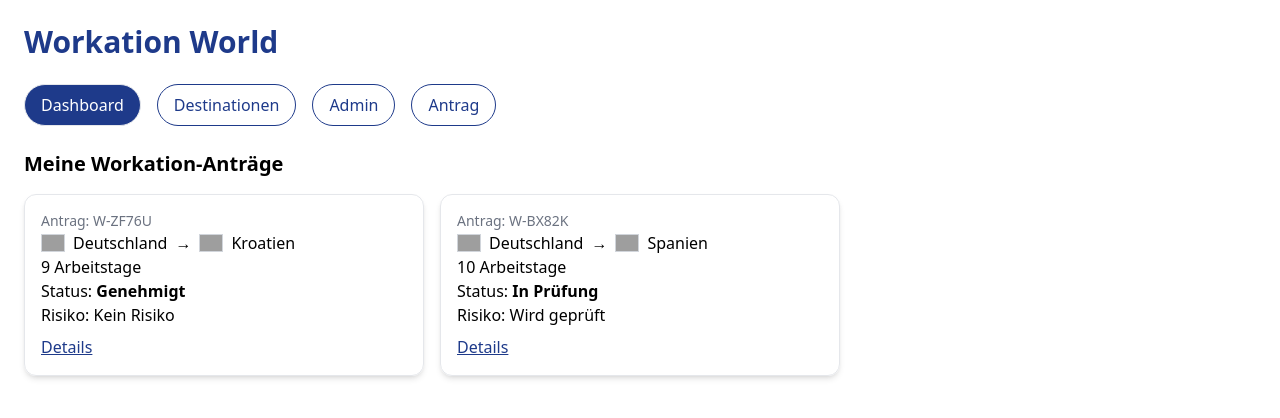
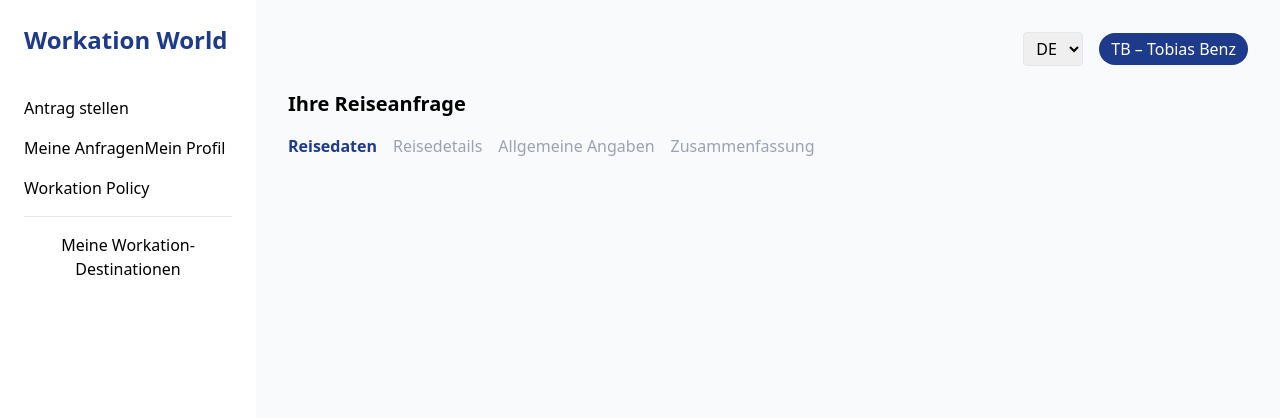
Before and after one commit to WorkationTobias/workation-prototype, a Next.js app: page / in a window 1280 px wide. Shown: the top 418 px of the page. Built offline with nearby package versions, Linux system fonts and the light colour scheme; grey boxes are pictures that could not be loaded.

Commit message:
Add files via upload

```diff
--- a/pages/index.js
+++ b/pages/index.js
@@ -1,131 +1,120 @@
 import Head from "next/head"
-import { useState } from "react"
+import { useEffect, useState } from "react"
 
 export default function Home() {
-  const [activeTab, setActiveTab] = useState("dashboard")
+  const [activeTab, setActiveTab] = useState("antrag")
+  const [step, setStep] = useState(1)
   const [form, setForm] = useState({
-    vorname: "",
-    nachname: "",
-    reiseziel: "",
+    land: "",
     start: "",
     ende: "",
-    arbeitstage: 0
+    arbeitstage: 0,
+    vertrag: false,
+    familie: false,
+    sensibel: [],
+    steuerpflicht: false,
+    bankkonto: false,
+    tageVorher: 0,
+    bestaetigung: false
   })
+  const [submitted, setSubmitted] = useState(false)
 
   const handleChange = (e) => {
-    const { name, value } = e.target
-    setForm((prev) => ({ ...prev, [name]: value }))
+    const { name, value, type, checked } = e.target
+    if (type === "checkbox") {
+      if (name === "sensibel") {
+        setForm((prev) => {
+          const values = new Set(prev.sensibel)
+          if (checked) values.add(value)
+          else values.delete(value)
+          return { ...prev, sensibel: Array.from(values) }
+        })
+      } else {
+        setForm((prev) => ({ ...prev, [name]: checked }))
+      }
+    } else if (type === "radio") {
+      const parsed = value === "true"
+      setForm((prev) => ({ ...prev, [name]: parsed }))
+    } else {
+      setForm((prev) => ({ ...prev, [name]: value }))
+    }
   }
 
   const handleSubmit = (e) => {
     e.preventDefault()
-    alert("Antrag erfolgreich eingereicht! (Demo)")
+    setSubmitted(true)
+    setActiveTab("meine-anfragen")
   }
 
-  const applications = [
-    {
-      id: "W-ZF76U",
-      from: { code: "de", name: "Deutschland" },
-      to: { code: "hr", name: "Kroatien" },
-      days: 9,
-      status: "Genehmigt",
-      risk: "Kein Risiko"
-    },
-    {
-      id: "W-BX82K",
-      from: { code: "de", name: "Deutschland" },
-      to: { code: "es", name: "Spanien" },
-      days: 10,
-      status: "In Prüfung",
-      risk: "Wird geprüft"
-    }
-  ]
+  return (
+    <div className="flex min-h-screen">
+      <aside className="w-64 bg-white shadow-md p-6 space-y-4">
+        <h1 className="text-2xl font-bold text-blue-900 mb-6">Workation World</h1>
+        <button onClick={() => setActiveTab("antrag")}>Antrag stellen</button>
+        <button onClick={() => setActiveTab("meine-anfragen")}>Meine Anfragen</button>
+        <button onClick={() => setActiveTab("profil")}>Mein Profil</button>
+        <button onClick={() => setActiveTab("policy")}>Workation Policy</button>
+        <div className="border-t pt-4">
+          <button onClick={() => setActiveTab("destinationen")}>Meine Workation-Destinationen</button>
+        </div>
+      </aside>
 
-  const flagUrl = (code) => `https://flagcdn.com/w40/${code.toLowerCase()}.png`
+      <main className="flex-1 bg-gray-50 p-8">
+        <div className="flex justify-end items-center space-x-4 mb-6">
+          <select className="border px-2 py-1 rounded">
+            <option>DE</option>
+            <option>EN</option>
+          </select>
+          <div className="bg-blue-900 text-white px-3 py-1 rounded-full">TB – Tobias Benz</div>
+        </div>
 
-  return (
-    <div className="p-6 bg-white min-h-screen font-sans">
-      <Head>
-        <title>Workation World</title>
-      </Head>
+        {activeTab === "antrag" && (
+          <div className="max-w-2xl">
+            <h2 className="text-xl font-semibold mb-4">Ihre Reiseanfrage</h2>
+            <div className="flex space-x-4 mb-6">
+              <span className={step >= 1 ? "font-semibold text-blue-900" : "text-gray-400"}>Reisedaten</span>
+              <span className={step >= 2 ? "font-semibold text-blue-900" : "text-gray-400"}>Reisedetails</span>
+              <span className={step >= 3 ? "font-semibold text-blue-900" : "text-gray-400"}>Allgemeine Angaben</span>
+              <span className={step === 4 ? "font-semibold text-blue-900" : "text-gray-400"}>Zusammenfassung</span>
+            </div>
 
-      <h1 className="text-3xl font-bold text-blue-900 mb-6">Workation World</h1>
+            {step === 4 && (
+              <form onSubmit={handleSubmit} className="space-y-4">
+                <h3>Zusammenfassung</h3>
+                <p><strong>Land:</strong> {form.land}</p>
+                <p><strong>Dauer:</strong> {form.start} bis {form.ende}</p>
+                <p><strong>Arbeitstage:</strong> {form.arbeitstage}</p>
+                <p><strong>Vertraglich tätig:</strong> {form.vertrag ? "Ja" : "Nein"}</p>
+                <p><strong>Familie vor Ort:</strong> {form.familie ? "Ja" : "Nein"}</p>
+                <p><strong>Daten-Sensibilität:</strong> {form.sensibel.join(", ")}</p>
+                <p><strong>Steuerpflicht:</strong> {form.steuerpflicht ? "Ja" : "Nein"}</p>
+                <p><strong>Bankkonto:</strong> {form.bankkonto ? "Ja" : "Nein"}</p>
+                <p><strong>Vorherige Aufenthaltstage:</strong> {form.tageVorher}</p>
+                <label><input type="checkbox" name="bestaetigung" checked={form.bestaetigung} onChange={handleChange} /> Ich bestätige die Angaben</label>
+                <button type="submit" className="btn">Absenden</button>
+              </form>
+            )}
+          </div>
+        )}
 
-      <div className="flex space-x-4 mb-6">
-        <button onClick={() => setActiveTab("dashboard")} className={`px-4 py-2 rounded-full border ${activeTab === "dashboard" ? "bg-blue-900 text-white" : "border-blue-900 text-blue-900"}`}>Dashboard</button>
-        <button onClick={() => setActiveTab("destinationen")} className={`px-4 py-2 rounded-full border ${activeTab === "destinationen" ? "bg-blue-900 text-white" : "border-blue-900 text-blue-900"}`}>Destinationen</button>
-        <button onClick={() => setActiveTab("admin")} className={`px-4 py-2 rounded-full border ${activeTab === "admin" ? "bg-blue-900 text-white" : "border-blue-900 text-blue-900"}`}>Admin</button>
-        <button onClick={() => setActiveTab("antrag")} className={`px-4 py-2 rounded-full border ${activeTab === "antrag" ? "bg-blue-900 text-white" : "border-blue-900 text-blue-900"}`}>Antrag</button>
-      </div>
-
-      {activeTab === "dashboard" && (
-        <>
-          <h2 className="text-xl font-semibold mb-4">Meine Workation-Anträge</h2>
-          <div className="grid grid-cols-1 md:grid-cols-2 lg:grid-cols-3 gap-4">
-            {applications.map((app) => (
-              <div key={app.id} className="border rounded-xl p-4 shadow-md">
-                <p className="text-sm text-gray-500">Antrag: {app.id}</p>
-                <p className="font-medium flex items-center space-x-2">
-                  <img src={flagUrl(app.from.code)} alt={app.from.name} className="w-6 h-auto inline border border-gray-300" />
-                  <span>{app.from.name}</span>
-                  <span>→</span>
-                  <img src={flagUrl(app.to.code)} alt={app.to.name} className="w-6 h-auto inline border border-gray-300" />
-                  <span>{app.to.name}</span>
-                </p>
-                <p>{app.days} Arbeitstage</p>
-                <p>Status: <strong>{app.status}</strong></p>
-                <p>Risiko: {app.risk}</p>
-                <button className="mt-2 text-blue-900 underline">Details</button>
-              </div>
-            ))}
-          </div>
-        </>
-      )}
-
-      {activeTab === "antrag" && (
-        <div className="max-w-xl">
-          <h2 className="text-xl font-semibold mb-4">Neuen Antrag stellen</h2>
-          <form onSubmit={handleSubmit} className="space-y-4">
-            <div>
-              <label className="block text-sm font-medium">Vorname</label>
-              <input name="vorname" type="text" value={form.vorname} onChange={handleChange} className="w-full border rounded px-3 py-2" required />
-            </div>
-            <div>
-              <label className="block text-sm font-medium">Nachname</label>
-              <input name="nachname" type="text" value={form.nachname} onChange={handleChange} className="w-full border rounded px-3 py-2" required />
-            </div>
-            <div>
-              <label className="block text-sm font-medium">Reiseziel</label>
-              <input name="reiseziel" type="text" value={form.reiseziel} onChange={handleChange} className="w-full border rounded px-3 py-2" required />
-            </div>
-            <div className="flex gap-4">
-              <div className="flex-1">
-                <label className="block text-sm font-medium">Startdatum</label>
-                <input name="start" type="date" value={form.start} onChange={handleChange} className="w-full border rounded px-3 py-2" required />
-              </div>
-              <div className="flex-1">
-                <label className="block text-sm font-medium">Enddatum</label>
-                <input name="ende" type="date" value={form.ende} onChange={handleChange} className="w-full border rounded px-3 py-2" required />
+        {activeTab === "meine-anfragen" && submitted && (
+          <div>
+            <h2 className="text-xl font-semibold mb-4">Meine Workation-Anfragen</h2>
+            <div className="bg-white rounded shadow p-4">
+              <p>Ihr Antrag auf Workation nach {form.land} vom {form.start} bis {form.ende} wurde eingereicht.</p>
+              <div className="mt-4">
+                <h3 className="font-semibold">Status</h3>
+                <p className="text-yellow-600">In Bearbeitung</p>
+                <h4 className="mt-4 font-semibold">Genehmigungen</h4>
+                <ul className="space-y-2">
+                  <li><strong>Manager-Genehmigung:</strong> <span className="text-yellow-600">Ausstehend</span></li>
+                  <li><strong>HR-Genehmigung:</strong> <span className="text-yellow-600">Ausstehend</span></li>
+                </ul>
               </div>
             </div>
-            <div>
-              <label className="block text-sm font-medium">Arbeitstage</label>
-              <input name="arbeitstage" type="number" min="1" value={form.arbeitstage} onChange={handleChange} className="w-full border rounded px-3 py-2" required />
-            </div>
-            <button type="submit" className="bg-blue-900 text-white px-4 py-2 rounded hover:bg-blue-800">
-              Antrag einreichen
-            </button>
-          </form>
-        </div>
-      )}
-
-      {activeTab === "destinationen" && (
-        <p className="text-gray-600">Destinationen (Demo kommt bald)</p>
-      )}
-
-      {activeTab === "admin" && (
-        <p className="text-gray-600">Admin-Bereich (Demo kommt bald)</p>
-      )}
+          </div>
+        )}
+      </main>
     </div>
   )
 }
```
